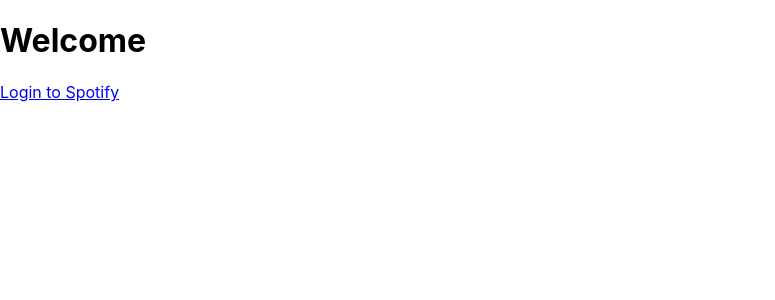
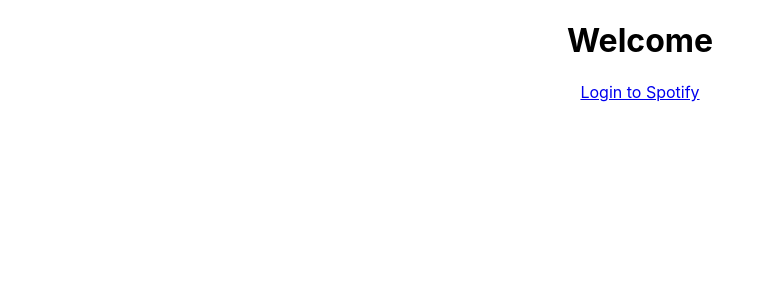
Before and after one commit to afeng99/CS411, a React (Create React App) app in the folder flask_react/: page / in a window 1280 px wide. Shown: the top 300 px of the page, without its empty margins (0-775 px from the left). Built offline with nearby package versions, Linux system fonts and the light colour scheme.

Commit message:
Update Login.css

```diff
--- a/flask_react/src/components/Login.css
+++ b/flask_react/src/components/Login.css
@@ -0,0 +1,4 @@
+.Login {
+    text-align: center;
+
+}
```
